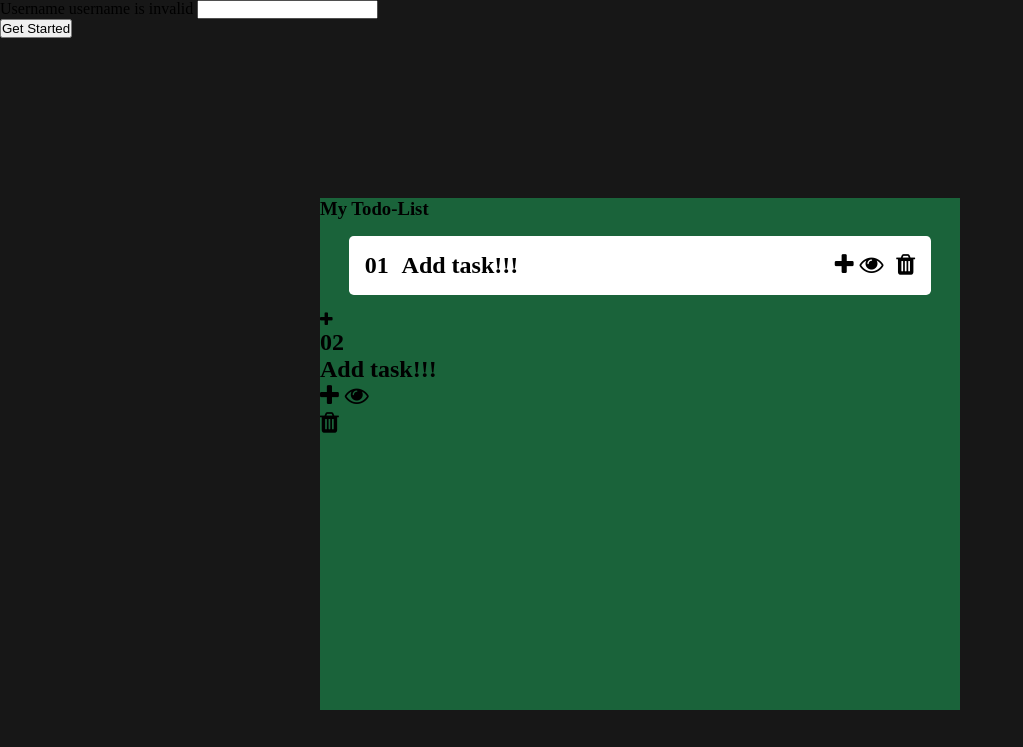
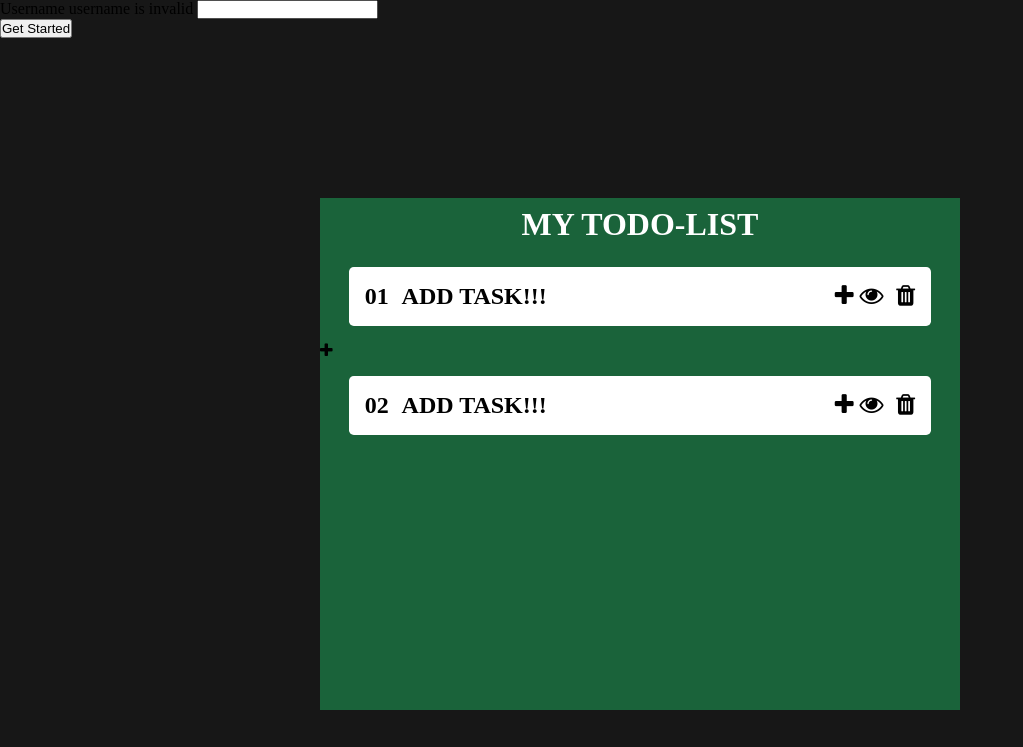
Before and after one commit to davidmicah123/TODO-LIST-APP, a plain HTML site: page index.html in a window 1280 px wide. Shown: the top 747 px of the page, without its empty margins (0-1023 px from the left). Drawn offline with Linux system fonts and the light colour scheme; a script that the page names is missing.

Commit message:
updating style.css

```diff
--- a/style.css
+++ b/style.css
@@ -23,3 +23,35 @@ body{
     border-radius: 0.3em;
     margin: 2vh auto;
 }
+.default2{
+    display: grid;
+    grid-template-columns: auto 1fr auto auto;
+    grid-gap: 1vw;
+    width: 86%;
+    background-color: #fff;
+    padding: 2vh;
+    border-radius: 0.3em;
+    margin: 2vh auto;
+}
+.todo_heading{
+    text-align: center;
+    padding: 1vh 0;
+    padding: 1vh 0;
+    text-transform: uppercase;
+    font-size: 2rem;
+    color: white;
+}
+.task_heading{
+    text-transform: uppercase;
+}
+.adding_main{
+    cursor: pointer;
+}
+#model_display, #model_display2{
+    position: fixed;
+    top: 17%;
+    left: 34%;
+    width: 25vw;
+    box-shadow: 2px 12px 34px  rgba(0, 0, 0, 0.815);
+    display: none;
+}
```
